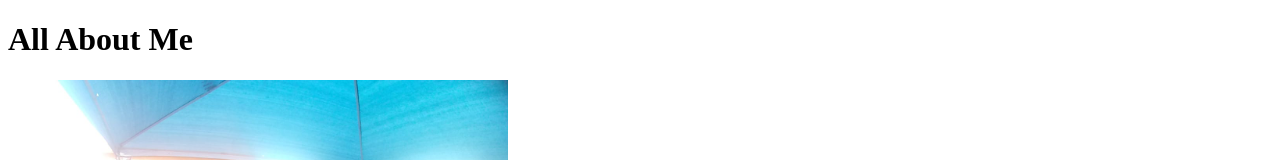
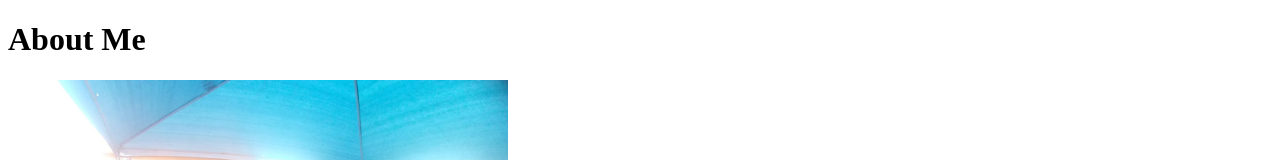
Before and after one commit to exequieldevcor/wwd130, a plain HTML site: page aboutme/index.html in a window 1280 px wide. Shown: the top 160 px of the page. Drawn offline with Linux system fonts and the light colour scheme.

Commit message:
save change

```diff
--- a/aboutme/index.html
+++ b/aboutme/index.html
@@ -6,7 +6,7 @@
     </head>
 
     <body>
-        <h1>All About Me</h1>
+        <h1>About Me</h1>
         <img alt="family" src="images/my_family.jpeg" width="500" length="800">
         <h2>Roberto Exequiel Corvalan</h2>
         <p>Hi everybody, my name is Roberto Corvalan, I am from Santiago del Estero in the north of Argentina and now I live in Trelew, Chubut in the south of Argentina
```
